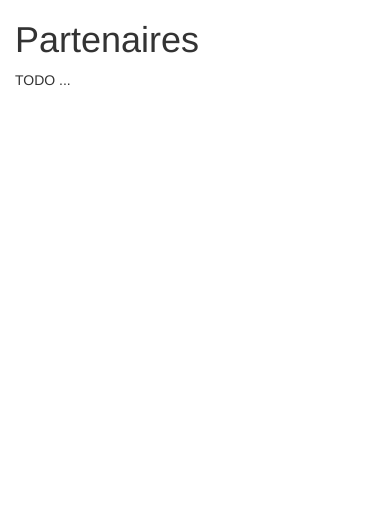
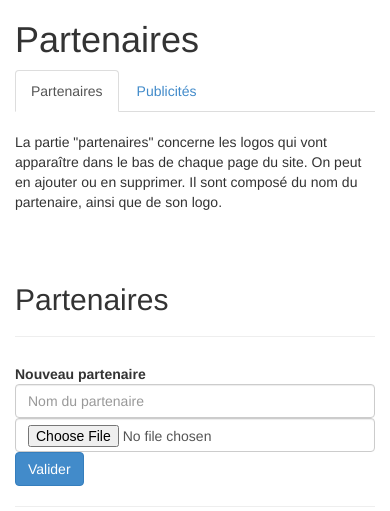
Before and after one commit to Donnajess/musikeole, a PHP site: page /toor/cGestionPartenaires.php in a window 390 px wide. Shown: the top 511 px of the page. Before the commit the page ends 86 px from the top, so only its background shows below. Run offline with PHP 8.4, Linux system fonts and the light colour scheme; tables that the repository leaves empty or names only in its code hold one stand-in row (values such as "Sample post"); grey boxes are pictures that could not be loaded.

Commit message:
Index partenaires, structure controleur

```diff
--- a/assets/css/style.css
+++ b/assets/css/style.css
@@ -61,6 +61,11 @@ body{
 	margin-top: 20px;
 }
 
+.btn-partenaire{
+	width: 100%;
+	margin: auto;
+}
+
 /* Menu */
 
 
--- /dev/null
+++ b/modeles/contenus/Partenaire.php
@@ -0,0 +1,75 @@
+<?php
+
+	/**
+	* Classe représentant un partenaire
+	*/
+	class Partenaire
+	{
+
+		protected $id;
+		protected $nom;
+		protected $logo;
+
+		function __construct($pid, $pnom, $plogo, $pchemin)
+		{
+			$this->id = $pid;
+			$this->nom = $pnom;
+			$this->logo = $pchemin.$plogo;
+		}
+
+		/**
+		* Accesseur de id.
+		* @return int
+		*/
+		public function getId()
+		{
+			return $this->id;
+		}
+
+		/**
+		* Mutateur de id.
+		* @param int $id  id
+		*/
+		public function setId($id)
+		{
+			$this->id = $id;
+		}
+
+		/**
+		* Accesseur de nom.
+		* @return string
+		*/
+		public function getNom()
+		{
+			return $this->nom;
+		}
+
+		/**
+		* Mutateur de nom.
+		* @param string $nom  nom
+		*/
+		public function setNom($nom)
+		{
+			$this->nom = $nom;
+		}
+
+		/**
+		* Accesseur de logo.
+		* @return string
+		*/
+		public function getLogo()
+		{
+			return $this->logo;
+		}
+
+		/**
+		* Mutateur de logo.
+		* @param string $logo  logo
+		*/
+		public function setLogo($logo)
+		{
+			$this->logo = $logo;
+		}
+	}
+
+?>
--- a/toor/cGestionPartenaires.php
+++ b/toor/cGestionPartenaires.php
@@ -10,6 +10,7 @@
 
 	// Chargement des classes
 	include('../modeles/ConnexionBDD.php');
+	include('../modeles/contenus/Partenaire.php');
 	include('modeles/ManagerContenu.php');
 
 	$manager = new ManagerContenu();
@@ -22,11 +23,21 @@
 
 	switch ($action) {
 
+		case 'ajouterPartenaire':
+
+			break;
+
+		case 'supprimerPartenaire':
+
+			break;
+
 		case 'index':
+			$partenaires = $manager->getPartenaires();
 			include('vues/contenu/partenaires/index.php');
 			break;
 
 		default:
+			$partenaires = $manager->getPartenaires();
 			include('vues/contenu/partenaires/index.php');
 			break;
 
--- a/toor/modeles/ManagerContenu.php
+++ b/toor/modeles/ManagerContenu.php
@@ -279,6 +279,17 @@
 			return $chaine;
 		}
 
+		public function getPartenaires()
+		{
+			$reqPartenaires = $this->connexion->getConnexion()->prepare('SELECT * FROM partenaires');
+			$reqPartenaires->execute();
+			$listePartenaires = array();
+			while ($ligne = $reqPartenaires->fetch()) {
+				array_push($listePartenaires, new Partenaire($ligne['id'], $ligne['nom'], $ligne['fichier'], '../data/images/partenaires/'));
+			}
+			return $listePartenaires;
+		}
+
 	}
 
 ?>
--- a/toor/vues/contenu/partenaires/index.php
+++ b/toor/vues/contenu/partenaires/index.php
@@ -5,7 +5,22 @@
 	<div class="row">
 		<div class="col-md-12">
 			<h1>Partenaires</h1>
-			<p>TODO ...</p>
+			<ul class="nav nav-tabs">
+				<li class="active"><a href="#partenaires" data-toggle="tab">Partenaires</a></li>
+				<li><a href="#publicites" data-toggle="tab">Publicités</a></li>
+			</ul>
+			<div class="tab-content">
+				<div class="tab-pane active" id="partenaires">
+					<p>
+						La partie "partenaires" concerne les logos qui vont apparaître dans le bas de chaque page du site. On peut en ajouter ou en supprimer. Il sont composé du nom du partenaire, ainsi que de son logo.
+					</p>
+				</div>
+				<div class="tab-pane" id="publicites">
+					<p>
+						Les publicités, au nombre de 3 maximum, ont des encarts réservés sur chaque page du site. On peut ajouter, supprimer et modifier ces publicités.
+					</p>
+				</div>
+			</div>
 		</div>
 	</div>
 
@@ -22,6 +37,42 @@
 		</div>
 	</div>
 
+	<div class="row">
+		<div class="col-md-12">
+			<h2>Partenaires</h2>
+			<hr>
+			<form action="cGestionPartenaires.php?action=ajouterPartenaire" method="POST" enctype="multipart/form-data" class="form-horizontal">
+				<div class="form-group">
+					<label for="nomPartenaire" class="control-label col-sm-2">Nouveau partenaire</label>
+					<div class="col-sm-4">
+						<input type="text" name="nomPartenaire" id="nomPartenaire" class="form-control" placeholder="Nom du partenaire" required>
+					</div>
+					<div class="col-sm-4">
+						<input type="file" name="logoPartenaire" id="logoPartenaire" class="form-control" required>
+					</div>
+					<div class="col-sm-2">
+						<button type="submit" class="btn btn-primary">Valider</button>
+					</div>
+				</div>
+			</form>
+			<hr>
+		</div>
+
+		<?php
+			foreach ($partenaires as $partenaire) {
+				echo '<div class="col-md-2">';
+					echo '';
+						echo '';
+							echo '<img src="'.$partenaire->getLogo().'" alt="'.$partenaire->getNom().'" class="imgLogoPartenaire" >';
+							echo '<h3>'.$partenaire->getNom().'</h3>';
+							echo '<button class="btn btn-danger btn-partenaire"><a href="cGestionPartenaires.php?action=supprimerPartenaire&id='.$partenaire->getId().'">Supprimer</a></button>';
+						echo '</div>';
+					echo '</div>';
+				echo '</div>';
+			}
+		?>
+	</div>
+
 </div>
 
 <?php include("includes/footer.php"); ?>
```
Also changed, not shown: toor/indexContenu.php (line endings or trailing spaces).
